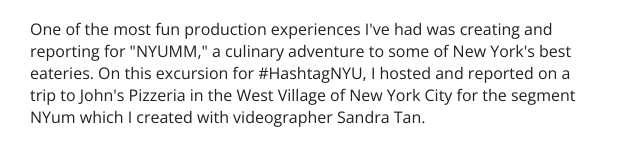
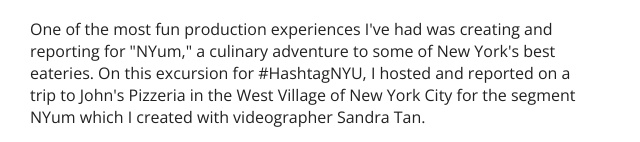
Before and after one commit to vquirk/vquirk.github.io, a plain HTML site: page video.html in a window 1280 px wide. Shown: the part 616-758 px from the top of the page, 225-865 px from the left. Drawn offline with nearby package versions, Linux system fonts and the light colour scheme.

Commit message:
Update video.html

```diff
--- a/video.html
+++ b/video.html
@@ -26,7 +26,7 @@
       <h3>Show Hosting/Reporting</h3>
         <article>
           <iframe width="560" height="315" src="https://www.youtube.com/embed/Aa_oqWdLROc" frameborder="0" allowfullscreen></iframe>
-          <p>One of the most fun production experiences I've had was creating and reporting for "NYUMM," a culinary adventure to some of New York's best eateries. On this excursion for #HashtagNYU, I hosted and reported on a trip to John's Pizzeria in the West Village of New York City for the segment NYum which I created with videographer Sandra Tan.</p>
+          <p>One of the most fun production experiences I've had was creating and reporting for "NYum," a culinary adventure to some of New York's best eateries. On this excursion for #HashtagNYU, I hosted and reported on a trip to John's Pizzeria in the West Village of New York City for the segment NYum which I created with videographer Sandra Tan.</p>
         </article>
         <article>
           <iframe width="560" height="315" src="https://www.youtube.com/embed/UuC0RQAIeaw" frameborder="0" allowfullscreen></iframe>
```
